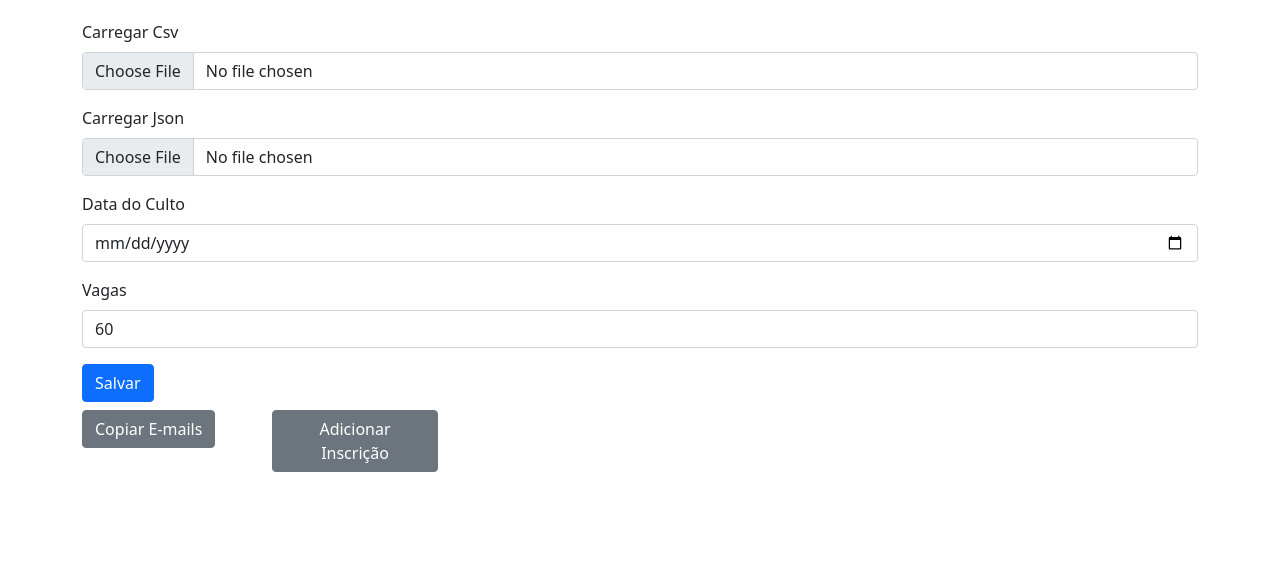
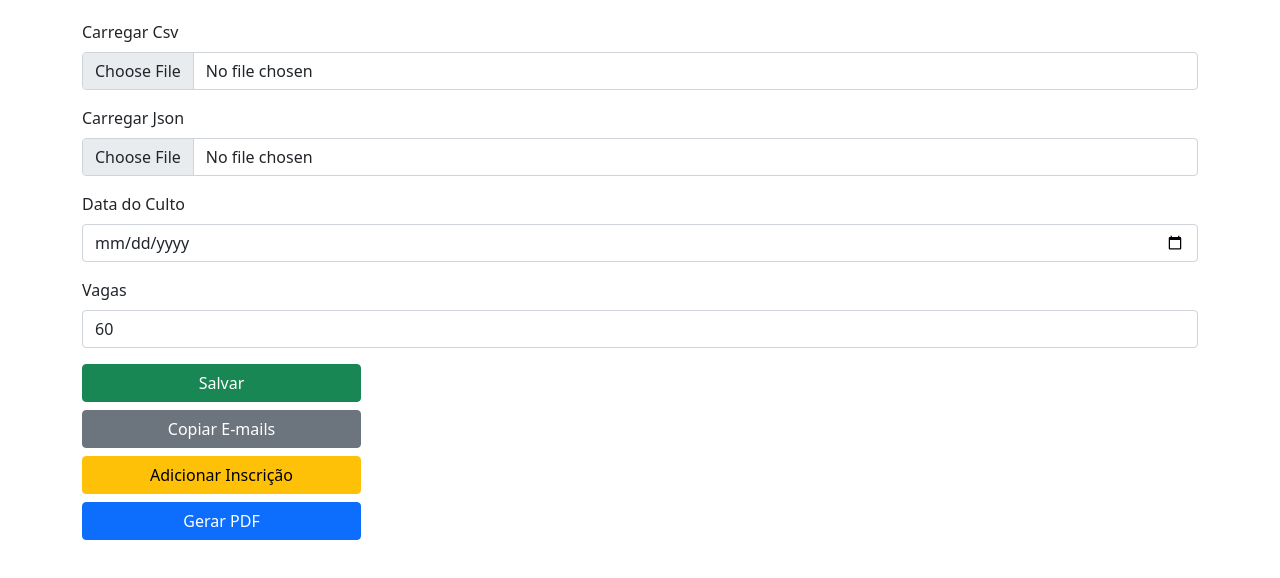
Before and after one commit to filiperoberto/incricoes-culto, a Vue app: page / in a window 1280 px wide. Shown: the top 578 px of the page. Built offline with nearby package versions, Linux system fonts and the light colour scheme.

Commit message:
Ajuste tabela preferência

```diff
--- a/src/App.vue
+++ b/src/App.vue
@@ -25,32 +25,16 @@
       </div>
       <div class="mb-3">
         <label for="vagas" class="form-label">Vagas</label>
-        <input type="number" class="form-control" id="vagas" v-model="vagas" />
+        <input type="number" class="form-control" id="vagas" v-model.number="vagas" />
       </div>
-      <button
-        type="submit"
-        class="btn btn-primary"
-        @click.prevent.stop="salvar"
-      >
-        Salvar
-      </button>
     </form>
-    <div class="row mt-2 print-hide">
-      <div class="col-2">
-        <button
-          type="submit"
-          class="btn"
-          :disabled="copiado"
-          :class="{ 'btn-success': copiado, 'btn-secondary': !copiado }"
-          @click="copyEmails"
-          v-text="copiado ? 'Copiado!' : 'Copiar E-mails'"
-        ></button>
-      </div>
-      <div class="col-2">
-        <button type="submit" class="btn btn-secondary" @click="add">
-          Adicionar Inscrição
-        </button>
-      </div>
+    <div class='print-hide'>
+    <div class="d-grid gap-2 col-3">
+      <button class="btn btn-success" type="button" @click.prevent.stop="salvar">Salvar</button>
+      <button class="btn" type="button" :disabled="copiado" @click="copyEmails" :class="{ 'btn-success': copiado, 'btn-secondary': !copiado }" v-text="copiado ? 'Copiado!' : 'Copiar E-mails'"></button>
+      <button class="btn btn-warning" @click="add" type="button">Adicionar Inscrição</button>
+      <button class="btn btn-primary" @click="print" type="button">Gerar PDF</button>
+    </div>
     </div>
     <table class="tabela-conteudo">
       <thead>
@@ -187,7 +171,7 @@ export default {
       if (to >= this.json.length) {
         return;
       }
-      const elem = this.json.splice(from, 1)[0];
+      const [elem] = this.json.splice(from, 1);
       this.json.splice(to, 0, elem);
     },
     add() {
@@ -204,18 +188,43 @@ export default {
         .filter((item, pos, self) => self.indexOf(item) == pos)
         .join(";");
 
-      navigator.clipboard.writeText(emails).then(
+      this.copyToClipboard(emails).then(
         () => {
           this.copiado = true;
           setTimeout(() => {
             this.copiado = false;
           }, 5000);
-        },
-        function (err) {
+        })
+        .catch(err => {
           console.error("Async: Could not copy text: ", err);
-        }
-      );
+        })
     },
+    copyToClipboard(textToCopy) {
+    // navigator clipboard api needs a secure context (https)
+    if (navigator.clipboard && window.isSecureContext) {
+        // navigator clipboard api method'
+        return navigator.clipboard.writeText(textToCopy);
+    } else {
+        // text area method
+        let textArea = document.createElement("textarea");
+        textArea.value = textToCopy;
+        // make the textarea out of viewport
+        textArea.style.position = "fixed";
+        textArea.style.left = "-999999px";
+        textArea.style.top = "-999999px";
+        document.body.appendChild(textArea);
+        textArea.focus();
+        textArea.select();
+        return new Promise((res, rej) => {
+            // here the magic happens
+            document.execCommand('copy') ? res() : rej();
+            textArea.remove();
+        });
+    }
+    },
+    print () {
+      window.print();
+    }
   },
 };
 </script>
--- a/src/components/TabelaInscricoes.vue
+++ b/src/components/TabelaInscricoes.vue
@@ -1,7 +1,7 @@
 <template>
   <table
     class="
-      table table-striped table-hover table-responsive table-bordered
+      table table-hover table-responsive table-bordered
       border-dark
       table-sm
     "
@@ -25,7 +25,7 @@
       <tr
         v-for="(inscricao, index) in inscricoes"
         :class="{
-          'table-success': inscricao.preferencia,
+          'preferencia': inscricao.preferencia,
           'table-danger print-hide': inscricao.remover,
         }"
         :key="`inscricao-${index}`"
@@ -42,7 +42,7 @@
             <option value="2 - Música">2 - Música</option>
             <option value="3 - Recepção">3 - Recepção</option>
             <option value="4 - Som/Imagem">4 - Som/Imagem</option>
-            <option value="5 - Membro ">5 - Membro </option>
+            <option value="5 - Membro">5 - Membro </option>
             <option value="6 - Visitante">6 - Visitante</option>
           </select>
         </td>
@@ -133,7 +133,12 @@ export default {
   thead {
     -webkit-print-color-adjust: exact;
   }
+
 @media screen {
+
+  .preferencia {
+    background-color: rgb(110, 196, 110);
+  }
   .nome-completo {
     width: 200px;
   }
```
Also changed, not shown: 1 other file (tests, documents, lock files or other folders).
